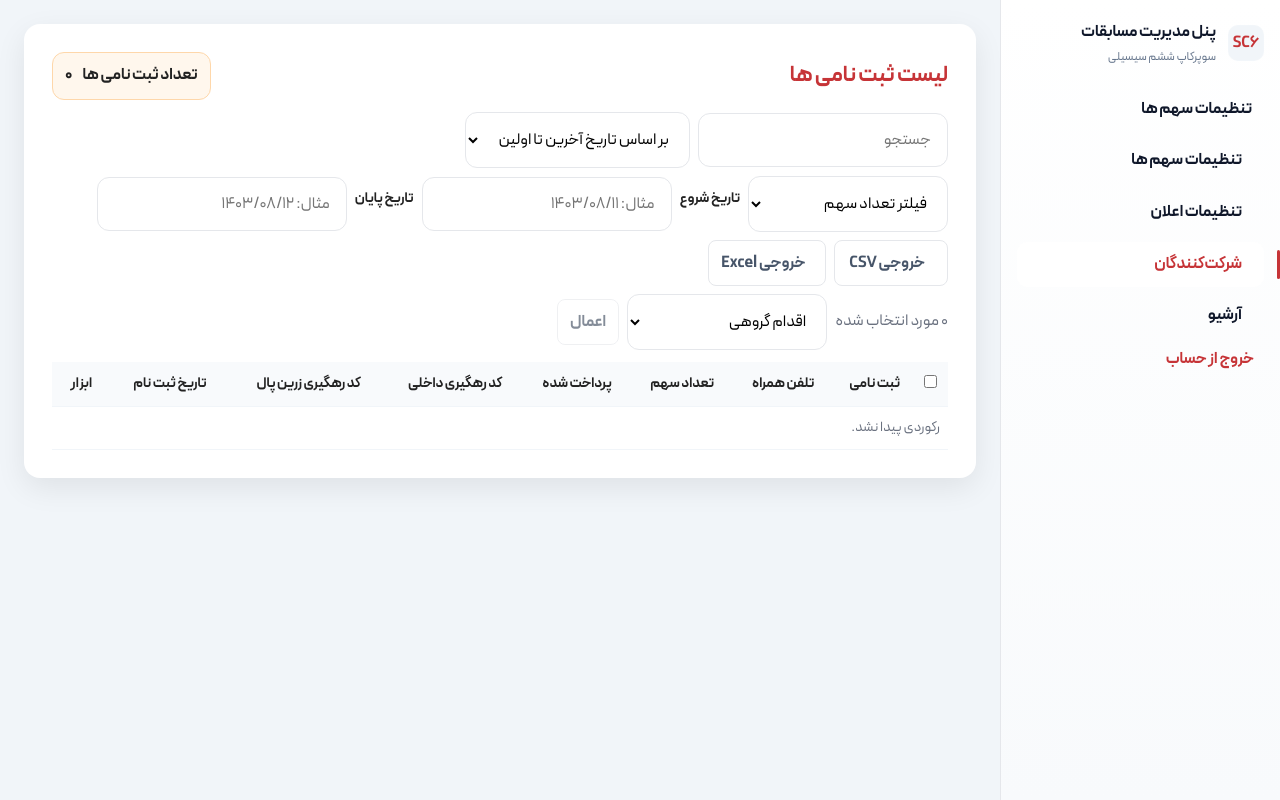
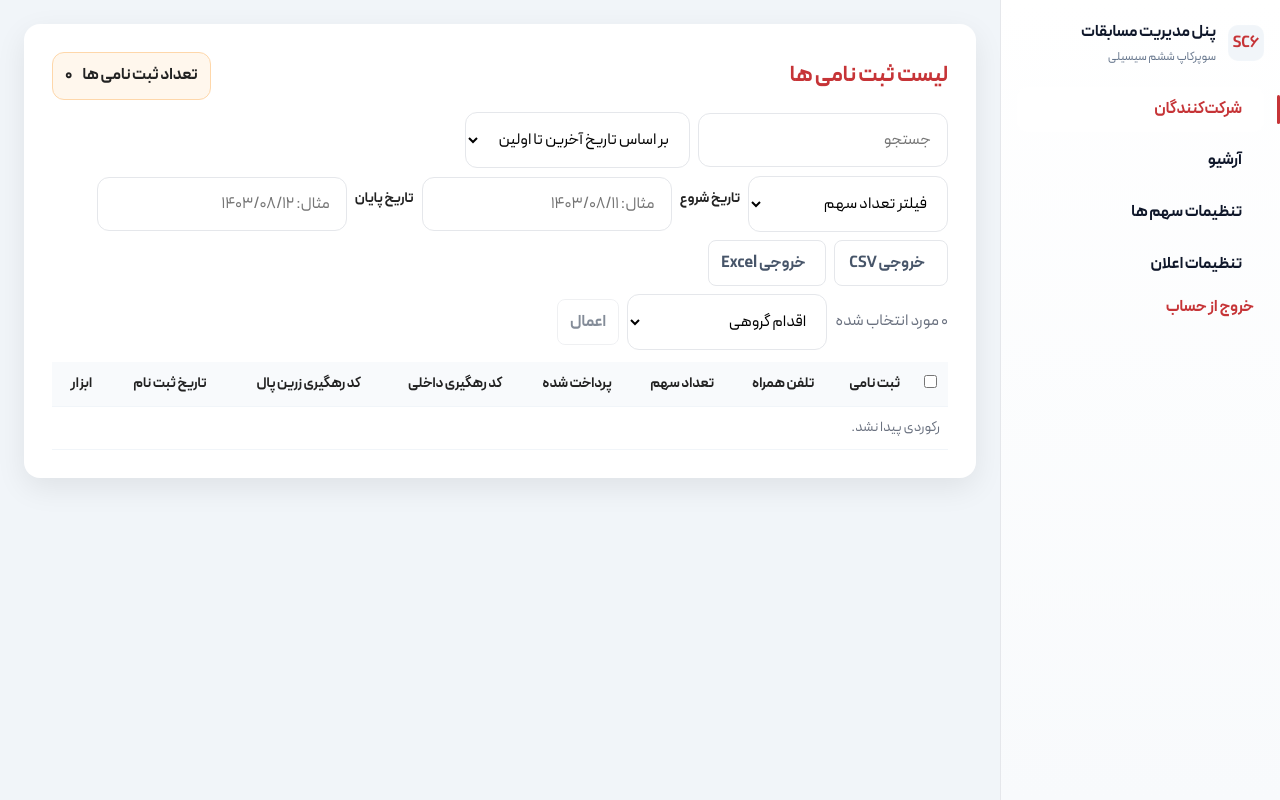
Before and after one commit to iGre4t/Simple-Event-Register-Webpage, a PHP site: page /panel.php in a window 1280 px wide. Run offline with PHP 8.4, Linux system fonts and the light colour scheme; the visitor is signed in with stand-in values (Sample User, id 1); some libraries are stand-ins or nearby versions.

Commit message:
sidebar reorder

```diff
--- a/panel.php
+++ b/panel.php
@@ -518,11 +518,10 @@ $count = count($participants);
                 </div>
             </div>
             <nav class="side-nav">
-                <a href="#share-settings">تنظیمات سهم ها</a>
+                <a href="#participants" class="active"><i data-feather="users"></i><span>شرکت‌کنندگان</span></a>
+                <a href="#archive"><i data-feather="archive"></i><span>آرشیو</span></a>
                 <a href="#share-settings"><i data-feather="dollar-sign"></i><span>تنظیمات سهم ها</span></a>
                 <a href="#notification-settings"><i data-feather="settings"></i><span>تنظیمات اعلان</span></a>
-                <a href="#participants" class="active"><i data-feather="users"></i><span>شرکت‌کنندگان</span></a>
-                <a href="#archive"><i data-feather="archive"></i><span>آرشیو</span></a>
             </nav>
             <div class="side-bottom">
                 <a class="side-nav__link logout" href="panel.php?logout=1" style="display:flex; align-items:center; gap:10px;">
@@ -533,9 +532,10 @@ $count = count($participants);
         <aside class="sidebar">
             <h2 class="side-title">پنل ثبت نام مسابقات</h2>
             <nav class="side-nav">
-                <a href="#notification-settings">تنظیمات اعلانیه</a>
                 <a href="#participants" class="active">لیست ثبت نامی ها</a>
                 <a href="#archive">لیست آرشیو</a>
+                <a href="#share-settings">تنظیمات سهم ها</a>
+                <a href="#notification-settings">تنظیمات اعلانیه</a>
             </nav>
             <div class="side-bottom">
                 <a class="side-nav__link logout" href="panel.php?logout=1">خروج از حساب</a>
```
